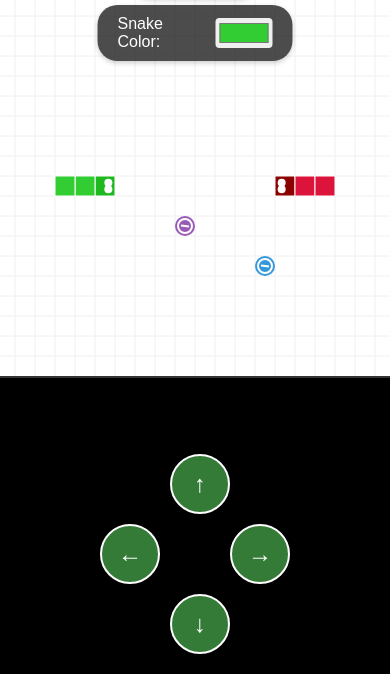
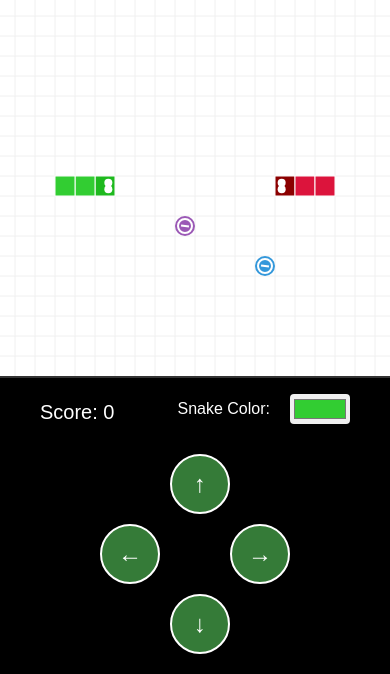
Before and after one commit to jaimango/snakegame, a plain HTML site: page index.html in a window 390 px wide. Shown: the part 170-844 px from the top of the page. Drawn offline with Linux system fonts and the light colour scheme.

Commit message:
moved score and color buttons

```diff
--- a/index.html
+++ b/index.html
@@ -140,25 +140,33 @@
             }
             .score-container {
                 position: fixed;
-                top: 100px;
-                left: 50%;
-                transform: translateX(-50%);
+                bottom: 240px;
+                left: 20px;
+                transform: none;
                 background-color: rgba(0, 0, 0, 0.7);
                 padding: 10px 20px;
                 border-radius: 20px;
                 box-shadow: 0 2px 5px rgba(0,0,0,0.2);
                 color: white;
+                font-size: 20px;
             }
             .color-picker-container {
                 position: fixed;
-                top: 160px;
-                left: 50%;
-                transform: translateX(-50%);
+                bottom: 240px;
+                right: 20px;
+                transform: none;
                 background-color: rgba(0, 0, 0, 0.7);
                 padding: 10px 20px;
                 border-radius: 20px;
                 box-shadow: 0 2px 5px rgba(0,0,0,0.2);
                 color: white;
+                display: flex;
+                align-items: center;
+                gap: 10px;
+            }
+            .color-picker-container label {
+                font-size: 16px;
+                white-space: nowrap;
             }
             h1 {
                 margin-top: 20px;
```
